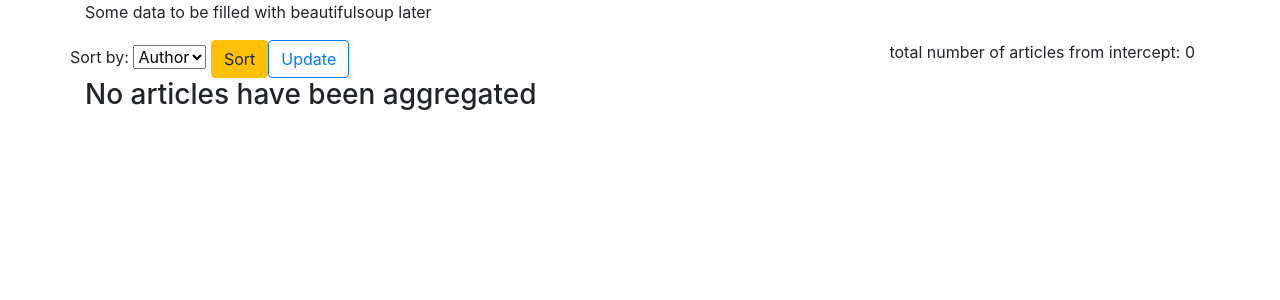
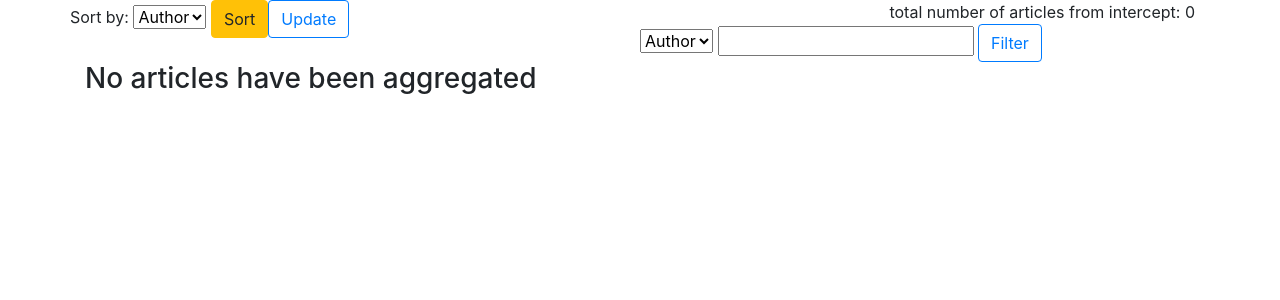
Before and after one commit to niknak1379/News_Aggregator, a Django app: page / in a window 1280 px wide. Shown: the part 56-356 px from the top of the page. Run offline with Django 4.2, Linux system fonts and the light colour scheme; data that the repository does not hold is empty; some libraries are stand-ins or nearby versions.

Commit message:
fixed filter bug

```diff
--- a/aggregator/templates/home.html
+++ b/aggregator/templates/home.html
@@ -4,7 +4,6 @@
 
 {% block content %}
 
-    <p>Some data to be filled with beautifulsoup later</p>
     <div class="row">
         <div class="col text-left">
             <div class="row text-left">
@@ -17,13 +16,24 @@
                     </select>
                     <button type="submit" class="btn btn-warning">Sort</button>
                 </form>
-                <a href="">
+                <a href="{% url 'homepage' %}">
                     <button class="btn btn-outline-primary">Update</button>
                 </a>
             </div>
         </div>
         <div class="col text-right">
             <div>total number of articles from intercept: {{count}}</div>
+            <div class = "row text-right">
+                <form action="/filter/" method="POST">
+                    {% csrf_token %}
+                    <select id="sort" name="sort">
+                        <option value="author">Author</option>
+                        <option value="title">Title</option>
+                    </select>
+                    <input type="text" name="filterField">
+                    <button type="submit" class="btn btn-outline-primary">Filter</button>
+                </form>
+            </div>
         </div>
     </div>
     {% if articles %}
--- a/aggregator/urls.py
+++ b/aggregator/urls.py
@@ -3,5 +3,6 @@ from . import views
 
 urlpatterns = [
     path('', views.homepage, name='homepage'),
-    path('sort/', views.sort, name='sort')
+    path('sort/', views.sort, name='sort'),
+    path('filter/', views.custom_filter, name='filter')
 ]
--- a/aggregator/views.py
+++ b/aggregator/views.py
@@ -1,6 +1,7 @@
 from django.shortcuts import render, HttpResponse
 from .scrapper import scrapper, vox_scrapper
 from .models import Article
+
 
 # Create your views here.
 
@@ -43,8 +44,10 @@ def sort(request):
         """
     articles = Article.objects.all()
     count = Article.objects.count()
+
     if request.method == 'POST':
         sortID = request.POST.get('sort', None)
+
         if sortID == 'author':
             articles = sorted(articles, key=lambda x: x.author)
 
@@ -56,3 +59,41 @@ def sort(request):
         'count': count
     }
     return render(request, "home.html", context)
+
+
+def custom_filter(request):
+    """
+       displays the filtered data based off user input
+
+       checks the POST request called from the form in home.html
+       and depending on the input filters the database and returns
+       the rendered filtered articles
+
+       parameter request: the POST network request issued by the user
+       returns: the rendered filtered articles
+    """
+
+    articles = list(Article.objects.all())
+
+    if request.method == 'POST':
+        sortID = request.POST.get('sort', None)
+        filterStr = request.POST.get('filterField', None)
+
+        if filterStr != "":
+            if sortID == 'author':
+                articles = list(filter(lambda x: filterStr.lower() in x.author.lower(), articles))
+
+            elif sortID == 'title':
+                articles = list(filter(lambda x: filterStr.lower() in x.title.lower(), articles))
+
+    context = {
+        'articles': articles,
+        'count': len(articles)
+    }
+
+    Article.objects.all().delete()
+    for article in articles:
+        Art = Article(title=article.title, author=article.author, source=article.source)
+        Art.save()
+
+    return render(request, "home.html", context)
```
Also changed, not shown: db.sqlite3.
